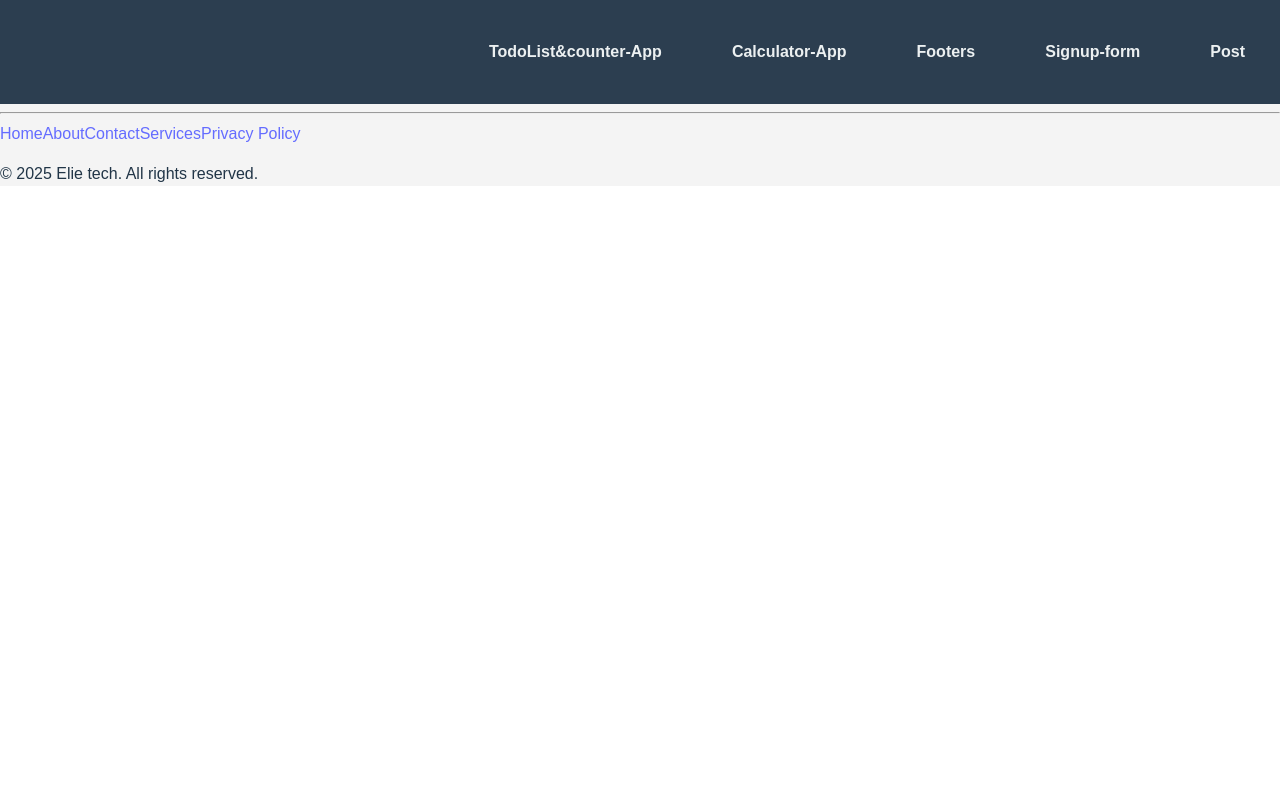
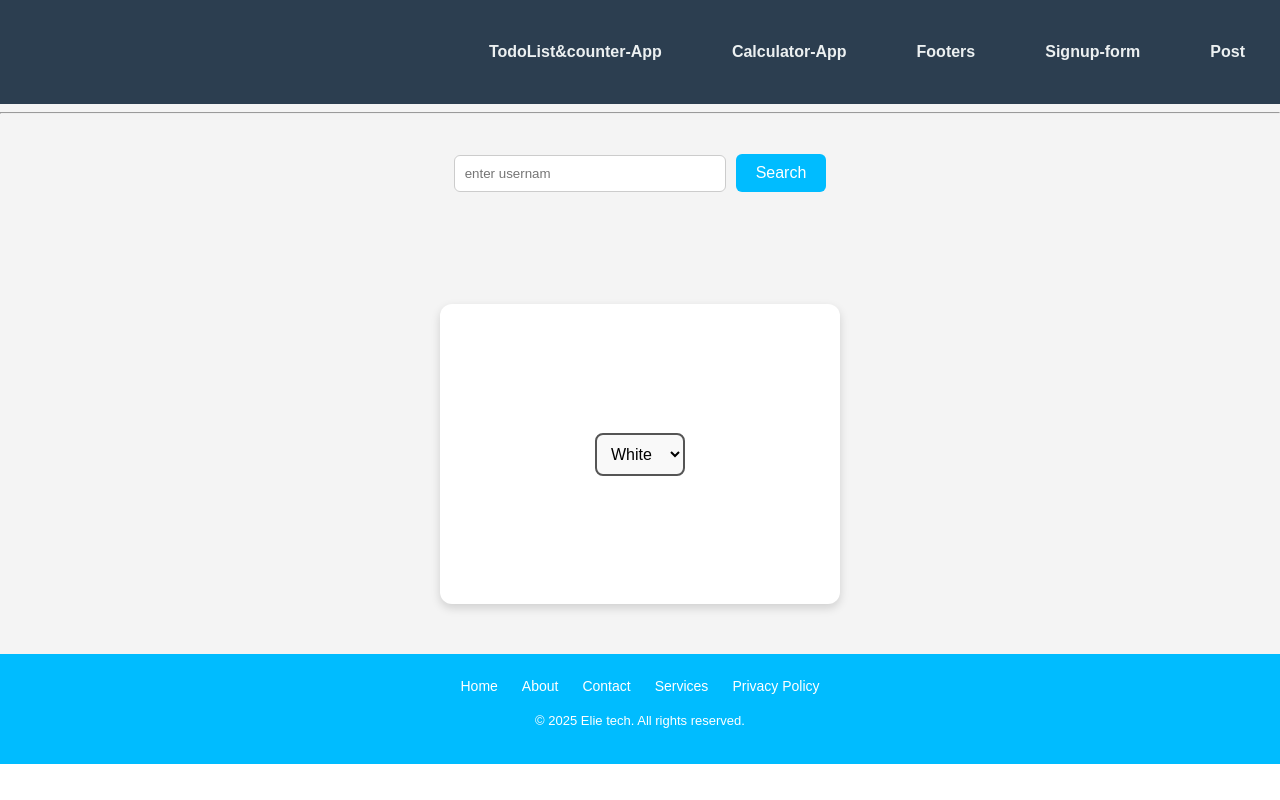
Before and after one commit to Elie-Dev250/React-exercise, a React (Vite) app: page /page3 in a window 1280 px wide. Built offline with nearby package versions, Linux system fonts and the light colour scheme.

Commit message:
upfated project

```diff
--- a/package.json
+++ b/package.json
@@ -10,6 +10,7 @@
     "preview": "vite preview"
   },
   "dependencies": {
+    "axios": "^1.8.4",
     "react": "^19.0.0",
     "react-dom": "^19.0.0",
     "react-router-dom": "^7.5.0"
--- /dev/null
+++ b/src/pages/ColorPicker.jsx
@@ -0,0 +1,29 @@
+import React from 'react'
+import { useState } from 'react'
+function ColorPicker() {
+    const [color,setcolor]=useState("white")
+
+
+    const handlecolor=(e)=>{
+        setcolor(e.target.value)
+    }
+  return (
+    <div>
+
+
+      <div className='colorp' style={{background:color}}>
+        <select name="colors" value={color} onChange={handlecolor}
+        >
+            <option value="white">White</option>
+            <option value="blue">Blue</option>
+            <option value="red">Red</option>
+            <option value="yellow">Yellow</option>
+
+        </select>
+
+      </div>
+    </div>
+  )
+}
+
+export default ColorPicker
--- /dev/null
+++ b/src/pages/Data.css
@@ -0,0 +1,120 @@
+.conter {
+    padding: 2rem;
+    text-align: center;
+    font-family: Arial, sans-serif;
+  }
+
+  .conter input {
+    padding: 10px;
+    width: 250px;
+    border: 1px solid #ccc;
+    border-radius: 6px;
+    margin-right: 10px;
+  }
+
+  .conter button {
+    padding: 10px 20px;
+    background-color: #00bcff;
+    color: white;
+    border: none;
+    border-radius: 6px;
+    cursor: pointer;
+    transition: background-color 0.3s ease;
+  }
+
+  .conter button:hover {
+    background-color: #009fda;
+  }
+
+  .all {
+    margin-top: 30px;
+    display: grid;
+    grid-template-columns: repeat(auto-fit, minmax(280px, 1fr));
+    gap: 20px;
+    padding: 0 20px;
+  }
+
+  .all > div {
+    border: 1px solid #eee;
+    border-radius: 10px;
+    padding: 20px;
+    background-color: #f7f7f7;
+    box-shadow: 0 2px 5px rgba(0, 0, 0, 0.1);
+  }
+
+  .avatar-img img {
+    width: 80px;
+    height: 80px;
+    border-radius: 50%;
+    margin-bottom: 10px;
+  }
+
+  .hey {
+    margin: 5px 0;
+    font-size: 14px;
+    color: #333;
+  }
+
+  /* Footer styles */
+  .footer {
+    margin-top: 50px;
+    background-color: #00bcff;
+    color: white;
+    padding: 20px 0;
+  }
+
+  .footer-container {
+    max-width: 900px;
+    margin: auto;
+    text-align: center;
+  }
+
+  .footer-links {
+    margin-bottom: 10px;
+  }
+
+  .footer-links a {
+    color: white;
+    text-decoration: none;
+    margin: 0 12px;
+    font-size: 14px;
+  }
+
+  .footer-links a:hover {
+    text-decoration: underline;
+  }
+
+  .footer-text {
+    font-size: 13px;
+  }
+
+
+
+
+  .colorp {
+    padding: 50px;
+    margin: 50px auto;
+    width: 300px;
+    height: 200px;
+    border-radius: 12px;
+    box-shadow: 0 4px 10px rgba(0, 0, 0, 0.15);
+    display: flex;
+    justify-content: center;
+    align-items: center;
+    transition: background 0.3s ease;
+  }
+
+  .colorp select {
+    padding: 10px;
+    font-size: 16px;
+    border: 2px solid #555;
+    border-radius: 8px;
+    background-color: #f9f9f9;
+    cursor: pointer;
+    outline: none;
+    transition: all 0.3s ease;
+  }
+
+  .colorp select:hover {
+    border-color: #00bcff;
+  }
--- a/src/pages/Page3.jsx
+++ b/src/pages/Page3.jsx
@@ -1,9 +1,78 @@
 import React from 'react'
+import './Data.css';
 import { Link,Outlet } from 'react-router-dom'
+import { useState,useEffect } from 'react';
+import axios from 'axios';
+import ColorPicker from './ColorPicker';
 
 function Page3() {
+
+  const [input,setinput]=useState("")
+  const[seachvalue,setseachvalue]=useState("")
+  const[error,seterror]=useState(false)
+  const [data,setdata]=useState([])
+  useEffect(()=>{
+if(seachvalue!==""){
+  axios.get(`https://jsonplaceholder.typicode.com/users/?username=${seachvalue}`)
+  .then(response=>{
+    let result=response.data
+    console.log(result)
+    setdata(result)
+  })
+  .catch(error=>{
+    seterror(!error)
+  })
+}
+  },[seachvalue])
+
+  const handlesearch=()=>{
+    setseachvalue(input)
+  }
+console.log(data)
+
     return (
-        <footer className="footer">
+
+<>
+<div className='conter'>
+  <input type="text" placeholder='enter usernam'
+  value={input} onChange={(e)=>setinput(e.target.value)}
+   />
+   <button onClick={handlesearch}>Search</button>
+
+   <div className='all'>
+
+
+
+
+
+    {data&& data.map((user)=>(
+
+
+
+
+      <div key={user.id}>
+
+
+<div className="avatar-img">
+                            <img src={`https://ui-avatars.com/api/?name=${user.username}&background=00bcff&color=fff`} alt="" />
+                        </div>
+        <p className='hey'> Name:{user.name}</p>
+        <p className='hey'> email:{user.email}</p>
+        <p className='hey'> company:{user.company.name}</p>
+        <p className='hey'> website:{user.website}</p>
+        <p className='hey'> username:{user.username}</p>
+        <p className='hey'> phone:{user.phone}</p>
+
+      </div>
+    ))}
+   </div>
+</div>
+
+<ColorPicker/>
+
+
+
+<footer className="footer">
           <div className="footer-container">
             <div className="footer-links">
               <Link to="/page1">Home</Link>
@@ -16,6 +85,16 @@ function Page3() {
             <p className="footer-text">&copy; {new Date().getFullYear()} Elie tech. All rights reserved.</p>
           </div>
         </footer>
+
+</>
+
+
+
+
+
+
+
+
       );
 }
 
```
Also changed, not shown: 1 other file (tests, documents, lock files or other folders).
